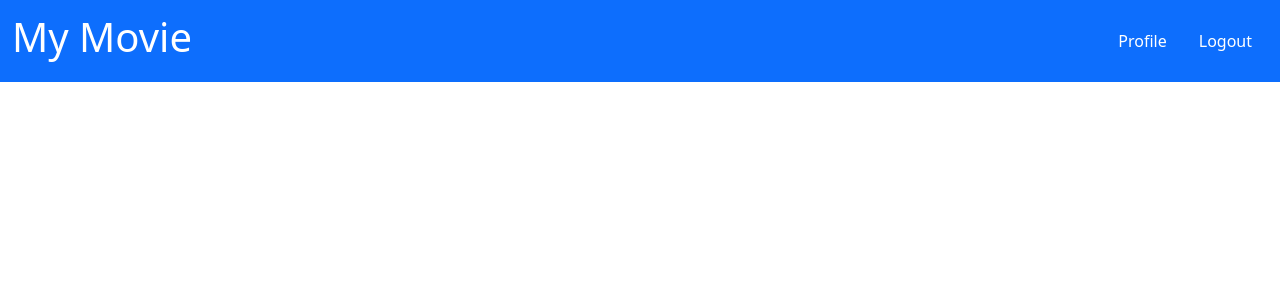
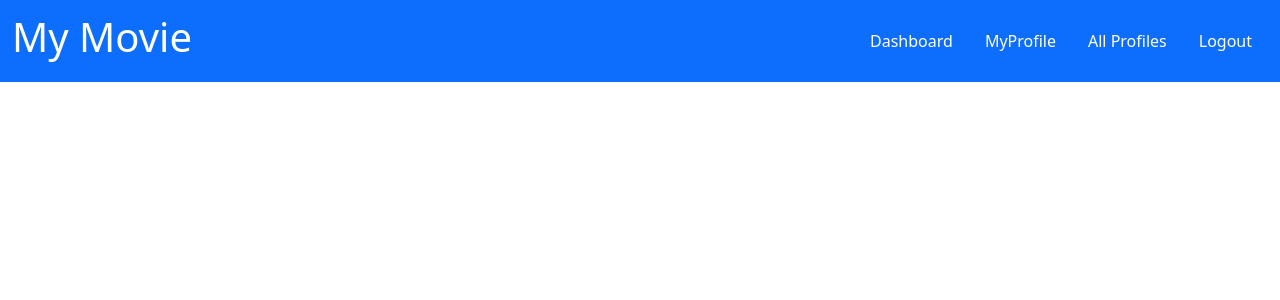
Before and after one commit to ujuniordev/my-movie-pp4, a Django app: page /profile_list/ in a window 1280 px wide. Shown: the top 300 px of the page. Run offline with Django 3.2, Linux system fonts and the light colour scheme; the visitor is signed in with stand-in values (Sample User, id 1); data comes from the database, SQL or seed files in the repository.

Commit message:
Add filtering option on dashboard and styling

```diff
--- a/social_network/forms.py
+++ b/social_network/forms.py
@@ -9,8 +9,6 @@ class CustomUserCreationForm(UserCreationForm):
 
 
 class PostForm(forms.ModelForm):
-    body = forms.CharField(required=True)
-
     class Meta:
         model = Post
-        exclude = ("user", )
+        exclude = ("user", 'likes', 'status', 'author',)
--- a/social_network/models.py
+++ b/social_network/models.py
@@ -9,11 +9,9 @@ class Profile(models.Model):
     name = models.CharField(max_length=200, blank=True)
     user = models.OneToOneField(User, on_delete=models.CASCADE)
     email = models.EmailField(max_length=200, blank=False)
-    # bio = models.TextField(default='', max_length=300)
     avatar = CloudinaryField('avatar', default='placeholder')
     friends = models.ManyToManyField(
         'self', blank=True, related_name='followed_by', symmetrical=False)
-    # slug = models.SlugField(unique=True, blank=True)
     updated = models.DateTimeField(auto_now=True)
     created = models.DateTimeField(auto_now_add=True)
 
@@ -40,7 +38,6 @@ class Post(models.Model):
        User, on_delete=models.CASCADE, related_name='movie_post'
     )
     featured_image = CloudinaryField('image', default='placeholder')
-    # body = models.TextField(blank=True)
     created_on = models.DateTimeField(auto_now_add=True)
     updated_on = models.DateTimeField(auto_now=True)
     content = models.TextField()
@@ -54,7 +51,7 @@ class Post(models.Model):
         return (
             f'{self.author} '
             f'({self.created_on:%Y-%m-%d %H:%M}): '
-            f'{self.body[:30]}...'
+            f'{self.content[:30]}...'
         )
 
     def number_of_likes(self):
--- a/social_network/views.py
+++ b/social_network/views.py
@@ -1,20 +1,30 @@
 
 from django.contrib.auth import login
 from django.shortcuts import redirect, render
+from .forms import PostForm
 from django.views import generic
 from django.urls import reverse
 from .models import Post, Profile
 from social_network.forms import CustomUserCreationForm
-
-# class PostList(generic.ListView):
-#    model = Post
-#    queryset = Post.objects.filter(status=1).order_by('created_on')
-#    template_name = 'index.html'
-#    paginate_by = 10
+from django.shortcuts import render, redirect
 
 
 def dashboard(request):
-    return render(request, 'dashboard.html')
+    form = PostForm(request.POST or None)
+    if request.method == "POST":
+        if form.is_valid():
+            post = form.save(commit=False)
+            post.user = request.user
+            post.save()
+            return redirect('dashboard')
+
+    followed_posts = Post.objects.filter(
+        author__profile__in=request.user.profile.friends.all()
+    ).order_by("-created_on")
+
+    return render(
+        request, 'dashboard.html', {'form': form, 'posts': followed_posts},
+        )
 
 
 def register(request):
--- a/templates/base.html
+++ b/templates/base.html
@@ -19,7 +19,7 @@
   <header>
     <nav class="navbar bg-primary" data-bs-theme="dark">
       <div class="container-fluid">
-        <a href="{% url 'social_network:dashboard' %}"class="navbar-brand">
+        <a href="{% url 'social_network:dashboard' %}" class="navbar-brand">
           <h1>My Movie</h1>
           <!-- <h3>Where you find the best movie content</h3> -->
         </a>
@@ -27,14 +27,16 @@
           <ul class="nav col-12 col-lg-auto my-2 justify-content-center my-md-0 text-small">
             {% if user.is_authenticated %}
             <li>
-              <a href="{% url 'social_network:profile_list' %}" class="nav-link text-white">
-                Profile
-              </a>
+              <a href="{% url 'social_network:dashboard' %}" class="nav-link text-white">Dashboard</a>
             </li>
             <li>
-              <a href="{% url 'social_network:logout' %}" class="nav-link text-white">
-                Logout
-              </a>
+              <a href="{% url 'social_network:profile' request.user.profile.id %}" class="nav-link text-white">MyProfile</a>
+            </li>
+            <li>
+              <a href="{% url 'social_network:profile_list' %}" class="nav-link text-white">All Profiles</a>
+            </li>
+            <li>
+              <a href="{% url 'social_network:logout' %}" class="nav-link text-white">Logout</a>
             </li>
             {% else %}
             {% endif %}
--- a/templates/my_movie/profile.html
+++ b/templates/my_movie/profile.html
@@ -42,7 +42,7 @@
     </h3>
     <div class="">
         <ul>
-            {% for following in profile.follows.all %}
+            {% for following in profile.friends.all %}
             <li>
                 <a href="{% url 'social_network:profile' following.id %}">
                     {{ following }}
--- a/templates/registration/login.html
+++ b/templates/registration/login.html
@@ -6,8 +6,8 @@
         {% csrf_token %}
         {{ form.as_p }}
         <input type="submit" value="Login" class="btn btn-danger btn-lg"> OR
-        <a href="{% url 'social_network:dashboard' %}" class="link-secondary link-offset-2 link-underline-opacity-25 link-underline-opacity-100-hover">Return Home</a> OR
-        <a href="{% url 'social_network:register' %}" class="link-secondary link-offset-2 link-underline-opacity-25 link-underline-opacity-100-hover">Create a New Account</a>
+        <a href="{% url 'social_network:dashboard' %}" class="btn btn-danger btn-lg">Return Home</a> OR
+        <a href="{% url 'social_network:register' %}" class="btn btn-danger btn-lg">Create a New Account</a>
     </form>
 </div>
 {% endblock %}
--- a/templates/registration/register.html
+++ b/templates/registration/register.html
@@ -1,10 +1,10 @@
 {% extends 'base.html' %}
 
 {% block content %}
-<div class="container text-center dashboard-buttons"></div>
+<div class="container text-center dashboard-buttons">
     <form method="post">
         {% csrf_token %}
-        {{form.as_p}}
+        {{ form.as_p }}
         <input type="submit" value="Register" class="btn btn-danger btn-lg">
     </form>
     <a href="{% url 'social_network:login' %}" class="link-secondary link-offset-2 link-underline-opacity-25 link-underline-opacity-100-hover">Back to login</a>
```
Also changed, not shown: templates/dashboard.html (+41 -14 lines).
